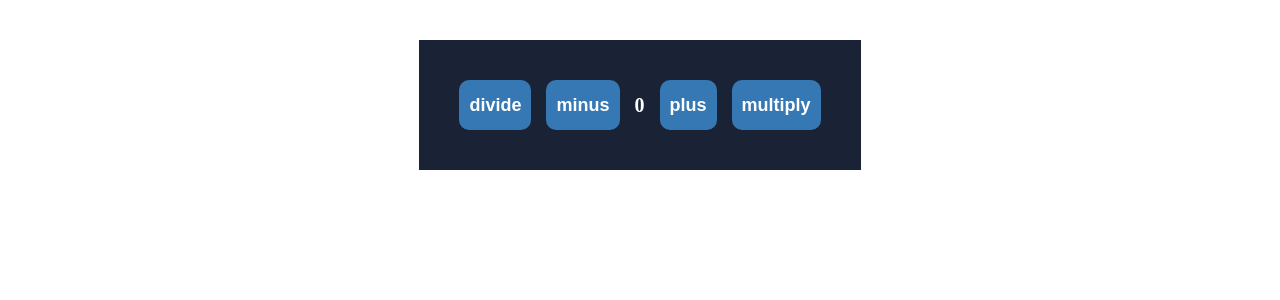
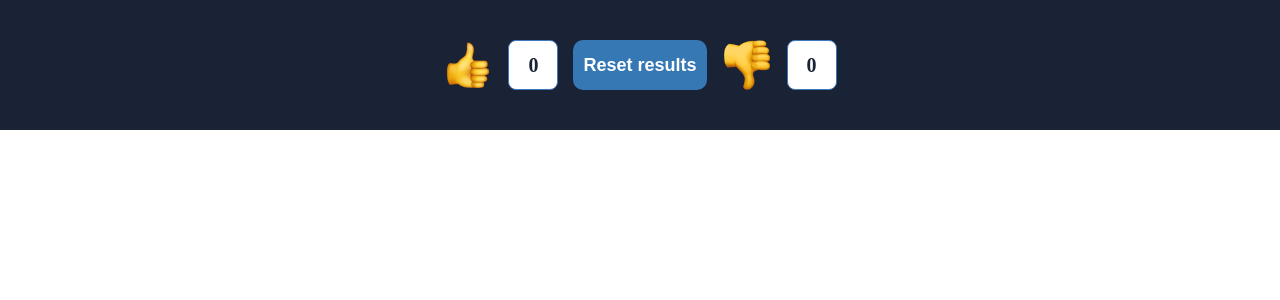
Before and after one commit to AGaleeva/vite-redux-learning, a React (Vite) app: page / in a window 1280 px wide. Shown: the top 300 px of the page. Built offline with nearby package versions, Linux system fonts and the light colour scheme.

Commit message:
hw31 added

```diff
--- a/src/App.tsx
+++ b/src/App.tsx
@@ -2,13 +2,15 @@ import GlobalStyles from "./styles/GlobalStyles"
 
 import Homework29 from "./homeworks/homework29"
 import Lesson30 from "lessons/lesson30"
+import Homework31 from "homeworks/homework31"
 
 function App() {
   return (
     <>
       <GlobalStyles />
       {/* <Homework29/> */}
-      <Lesson30 />
+      <Homework31 />
+      {/* <Lesson30 /> */}
     </>
   )
 }
--- a/src/assets/index.ts
+++ b/src/assets/index.ts
@@ -1,2 +1,4 @@
 export { default as LogoIcon } from './github_270798.png';
 export { default as WeatherImg } from './WeatherImg.png';
+export {default as LikeLogo} from './like.png';
+export {default as DislikeLogo} from './dislike.png';
--- a/src/components/feedback/Feedback.tsx
+++ b/src/components/feedback/Feedback.tsx
@@ -1,7 +1,41 @@
+import { ButtonContainer, Count, FeedbackWrapper, ImgContainer } from "./styles"
+import {LikeLogo, DislikeLogo} from 'assets'
+import Button from "components/button"
+
+import { useDispatch, useSelector } from "react-redux"
+import { actions } from "store/redux/feedback/feedbackSlice"
+import { feedbackState } from "store/redux/feedback/selectors"
+
 function Feedback() {
+  const dispatch = useDispatch();
+  const feedback = useSelector(feedbackState);
+
+  const plusLikes = () => {
+    dispatch(actions.plusLikes())
+  }
+
+  const plusDislikes = () => {
+    dispatch(actions.plusDislikes())
+  }
+
+  const resetRes = () => {
+    dispatch(actions.resetResults())
+  }
+
   return (
-    <>
-    </>
+    <FeedbackWrapper>
+      <ImgContainer>
+        <img src={LikeLogo} alt="Like logo" onClick={plusLikes} />
+      </ImgContainer>
+      <Count>{feedback.likes}</Count>
+      <ButtonContainer>
+        <Button name="Reset results" type="button" onClick={resetRes} />
+      </ButtonContainer>
+      <ImgContainer>
+        <img src={DislikeLogo} alt="Dislike logo" onClick={plusDislikes} />
+      </ImgContainer>
+      <Count>{feedback.dislikes}</Count>
+    </FeedbackWrapper>
   )
 }
 
--- /dev/null
+++ b/src/components/feedback/index.ts
@@ -0,0 +1,3 @@
+import Feedback from "./Feedback";
+
+export default Feedback;
--- /dev/null
+++ b/src/components/feedback/styles.ts
@@ -0,0 +1,41 @@
+import styled from "styled-components";
+
+import {colors} from 'styles/colors'
+
+export const FeedbackWrapper = styled.div`
+  display: flex;
+  justify-content: center;
+  align-items: center;
+  gap: 15px;
+  padding: 40px;
+  min-width: 400px;
+  height: fit-content;
+  background-color: ${colors.primary};
+`;
+
+export const Count = styled.p`
+  display: flex;
+  justify-content: center;
+  align-items: center;
+  height: 50px;
+  width: 50px;
+  border: 1px solid ${colors.midleBlue};
+  border-radius: 8px;
+  background-color: #fff;
+  font-size: 20px;
+  font-weight: bold;
+  color: ${colors.primary};
+`;
+
+export const ButtonContainer = styled.div`
+  width: fit-content;
+`;
+
+export const ImgContainer = styled.div`
+  width: 50px;
+  height: 50px;
+  & img {
+    height: 100%;
+    width: 100%;
+  }
+`;
--- /dev/null
+++ b/src/homeworks/homework31/Homework31.tsx
@@ -0,0 +1,11 @@
+import Feedback from "components/feedback";
+
+function Homework31() {
+  return (
+    <>
+      <Feedback />
+    </>
+  )
+}
+
+export default Homework31;
--- /dev/null
+++ b/src/homeworks/homework31/index.ts
@@ -0,0 +1,3 @@
+import Homework31 from "./Homework31";
+
+export default Homework31;
--- a/src/store/redux/counter/selectors.ts
+++ b/src/store/redux/counter/selectors.ts
@@ -1,5 +1,5 @@
-import {createSelector} from '@reduxjs/toolkit';
-import {RootState} from 'store/store'
+import { createSelector } from '@reduxjs/toolkit';
+import { RootState } from 'store/store';
 
 // Забираем все, что лежит в глобальном стэйте
 const globalState = (state: RootState) => state
--- /dev/null
+++ b/src/store/redux/feedback/feedbackSlice.ts
@@ -0,0 +1,31 @@
+import { createSlice, PayloadAction } from '@reduxjs/toolkit'
+
+import { FeedbackInitialStates } from './types'
+
+const feedbackInitialStates: FeedbackInitialStates = {
+  likes: 0,
+  dislikes: 0
+}
+
+const feedbackSlice = createSlice({
+  name: 'FEEDBACK',
+  initialState: feedbackInitialStates,
+  reducers: {
+
+    plusLikes: (state: FeedbackInitialStates) => {
+      state.likes += 1
+    },
+
+    plusDislikes: (state: FeedbackInitialStates) => {
+      state.dislikes += 1
+    },
+
+    resetResults: (state: FeedbackInitialStates) => {
+      state.likes = 0
+      state.dislikes = 0
+    }
+  }
+})
+
+export const actions = feedbackSlice.actions;
+export const feedbackReducer = feedbackSlice.reducer;
--- /dev/null
+++ b/src/store/redux/feedback/selectors.ts
@@ -0,0 +1,6 @@
+import { createSelector } from '@reduxjs/toolkit';
+import { RootState } from 'store/store';
+
+const globalState = (state: RootState) => state
+
+export const feedbackState = createSelector(globalState, (state) => state.feedback)
--- /dev/null
+++ b/src/store/redux/feedback/types.ts
@@ -0,0 +1,4 @@
+export interface FeedbackInitialStates {
+  likes: number
+  dislikes: number
+}
--- a/src/store/store.ts
+++ b/src/store/store.ts
@@ -1,10 +1,12 @@
 import { configureStore, ThunkAction, Action } from "@reduxjs/toolkit"
 
 import {counterReducer} from './redux/counter/counterSlice';
+import { feedbackReducer } from "./redux/feedback/feedbackSlice";
 
 export const store = configureStore({
   reducer: {
-    counter: counterReducer
+    counter: counterReducer,
+    feedback: feedbackReducer
   },
 })
 
```
